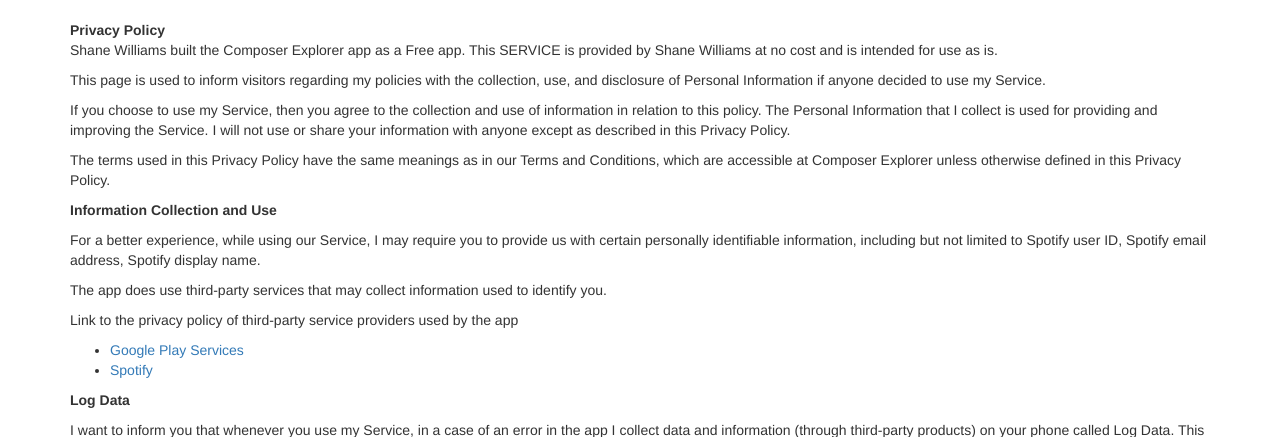
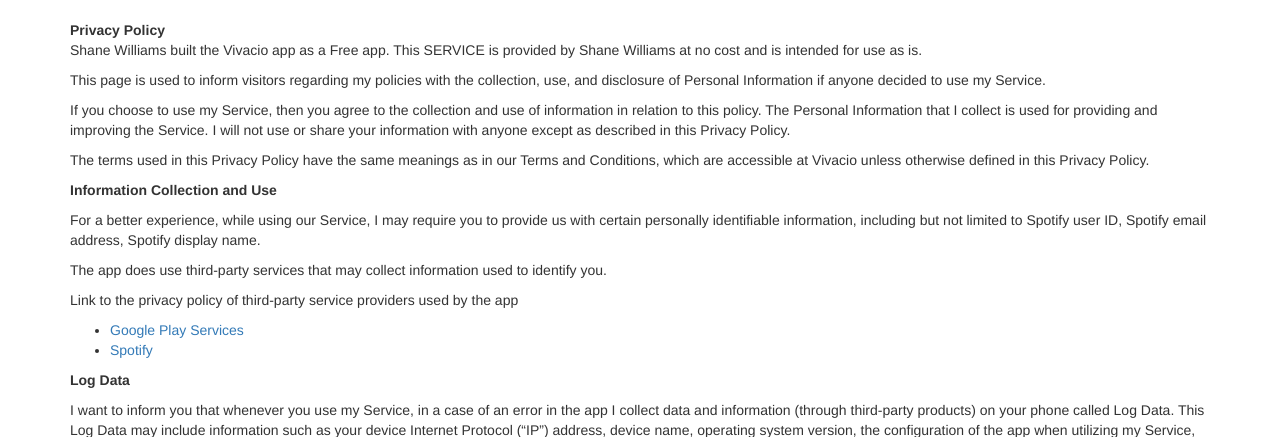
Before and after one commit to shanewilliams29/vivacio, a Python web app: template server/app/templates/privacy.html in a window 1280 px wide. Shown: the part 66-503 px from the top of the page. Run offline with Jinja, Linux system fonts and the light colour scheme; the template is opened without the code that fills it, so the values that code supplies are empty; some libraries are stand-ins or nearby versions.

Commit message:
Change composer explorer to vivacio

```diff
--- a/client/public/index.html
+++ b/client/public/index.html
@@ -5,11 +5,11 @@
     <meta http-equiv="X-UA-Compatible" content="IE=edge">
     <meta name="viewport" content="width=device-width,initial-scale=1.0">
     <link rel="icon" href="<%= BASE_URL %>favicon.ico">
-    <title>Composer Explorer</title>
+    <title>Vivacio</title>
   </head>
   <body>
     <noscript>
-      <strong>We're sorry but Composer Explorer doesn't work properly without JavaScript enabled. Please enable it to continue.</strong>
+      <strong>We're sorry but Vivacio doesn't work properly without JavaScript enabled. Please enable it to continue.</strong>
     </noscript>
     <div id="app"></div>
     <!-- built files will be auto injected -->
--- a/client/src/components/global/SpotifyPlayer.vue
+++ b/client/src/components/global/SpotifyPlayer.vue
@@ -94,7 +94,7 @@ export default {
 
             // eslint-disable-next-line
             window.player = new Spotify.Player({
-                name: "Composer Explorer",
+                name: "Vivacio",
                 getOAuthToken: (cb) => {
                     cb(this.$auth.clientToken);
                 },
--- a/client/src/components/mobile/MobileFooter.vue
+++ b/client/src/components/mobile/MobileFooter.vue
@@ -84,7 +84,7 @@ export default {
     },
     makeToast() {
       this.$bvToast.toast(`Get the App on Google Play Store`, {
-        href: 'https://play.google.com/store/apps/details?id=com.app.composerexplorer',
+        href: 'https://play.google.com/store/apps/details?id=com.app.vivacio',
         title: 'App available for Android',
         toaster: 'b-toaster-bottom-full',
         solid: true,
--- a/client/src/components/mobile/MobileWelcomeOverlay.vue
+++ b/client/src/components/mobile/MobileWelcomeOverlay.vue
@@ -4,7 +4,7 @@
       <div id="welcome" class="jumbotron overlay">
         <div class="container content disable-scrollbars">
           <h1>
-            <img :src="logoURL" class="d-inline-block align-top logo" alt="Composer Explorer" height="60px" />
+            <img :src="logoURL" class="d-inline-block align-top logo" alt="Vivacio" height="60px" />
           </h1>
           <h4>Welcome to your Classical Music Portal.</h4>
           <p class="lead">
--- a/client/src/components/modals/PatreonBanner.vue
+++ b/client/src/components/modals/PatreonBanner.vue
@@ -1,7 +1,7 @@
 <template>
 	<div v-show="showBanner && !$view.mobile" class="patreon-banner">
 		<div class="container">
-			<p class="patreon">Help with Composer Explorer's development and hosting costs. <a href="https://www.patreon.com/composerexplorer" target="_blank" class="patreon-link">Support us on Patreon! </a><a class="patreonclosebtn" @click="toggleBanner()">&times;</a></p>
+			<p class="patreon">Help with Vivacio's development and hosting costs. <a href="https://www.patreon.com/vivacio" target="_blank" class="patreon-link">Support us on Patreon! </a><a class="patreonclosebtn" @click="toggleBanner()">&times;</a></p>
 		</div>
 	</div>
 </template>
--- a/client/src/components/modals/WelcomeOverlay.vue
+++ b/client/src/components/modals/WelcomeOverlay.vue
@@ -4,7 +4,7 @@
       <div id="welcome" class="jumbotron overlay">
         <div class="container">
           <h1>
-            <img :src="logoURL" class="d-inline-block align-top logo" alt="Composer Explorer" height="60px" />
+            <img :src="logoURL" class="d-inline-block align-top logo" alt="Vivacio" height="60px" />
           </h1>
           <p class="lead">
             Welcome to your Classical Music Portal. Explore composers from the Medieval to the present. <br />
--- a/client/src/views/MobileSearch.vue
+++ b/client/src/views/MobileSearch.vue
@@ -166,7 +166,7 @@ export default {
     },
     // makeToast() {
     //   this.$bvToast.toast(`Get the App on Play Store`, {
-    //     href: 'https://play.google.com/store/apps/details?id=com.app.composerexplorer',
+    //     href: 'https://play.google.com/store/apps/details?id=com.app.vivacio',
     //     title: 'App available for Android',
     //     toaster: 'b-toaster-bottom-full',
     //     solid: true,
--- a/server/app/__init__.py
+++ b/server/app/__init__.py
@@ -20,10 +20,7 @@ cache = Cache()
 moment = Moment()
 bootstrap = Bootstrap4()
 migrate = Migrate()
-# log = logging.Client(project='composer-explorer')
-
 sp = SpotifyAPI(Config.SPOTIFY_CLIENT_ID, Config.SPOTIFY_CLIENT_SECRET, Config.SPOTIFY_REDIRECT_URL)
-# twilio = Client(Config.TWILIO_SID, Config.TWILIO_AUTH_TOKEN)
 
 
 def create_app(config_class=Config):
--- a/server/app/spotify.py
+++ b/server/app/spotify.py
@@ -63,7 +63,7 @@ class SpotifyAPI(object):
             'Content-Type': 'application/json',
             'Authorization': 'Bearer {}'.format(session['spotify_token']),
         }
-        data = '{"name":"' + new_playlist + '","description":"Playlist created with ComposerExplorer.com"}'
+        data = '{"name":"' + new_playlist + '","description":"Playlist created with Vivacio.app"}'
         response = requests.post('https://api.spotify.com/v1/users/' + userid + '/playlists', headers=headers, data=data)
         return response
 
--- a/server/app/static/assetlinks.json
+++ b/server/app/static/assetlinks.json
@@ -5,7 +5,7 @@
     ],
     "target": {
       "namespace": "android_app",
-      "package_name": "com.app.composerexplorer",
+      "package_name": "com.app.vivacio",
       "sha256_cert_fingerprints": [
         "C4:3C:B1:A0:68:36:B6:07:45:E3:EB:6F:11:35:4C:CA:4B:78:38:28:5F:35:70:30:31:00:C3:70:EA:47:34:6C",
         "8D:DB:47:0F:B5:58:7A:51:B4:6E:47:DA:84:64:11:09:81:C4:35:03:BB:BF:86:79:05:C8:5D:B0:22:AB:6A:C1",
--- a/server/app/templates/_navbar.html
+++ b/server/app/templates/_navbar.html
@@ -15,7 +15,7 @@ img{
   <div class="container">
     <div class="navbar-header">
       <a href="/">
-        <img src="https://usc1.contabostorage.com/a36ba68caf9842799883275ab3ad3a88:composer-explorer.bucket/static/assets/logo.png" class="d-inline-block align-top logo" alt="Composer Explorer" height="40px"/>
+        <img src="https://usc1.contabostorage.com/a36ba68caf9842799883275ab3ad3a88:composer-explorer.bucket/static/assets/logo.png" class="d-inline-block align-top logo" alt="Vivacio" height="40px"/>
       </a>
     </div>
   </div>
--- a/server/app/templates/base.html
+++ b/server/app/templates/base.html
@@ -18,7 +18,7 @@
 {% endblock %}
 
 {% block title %}
-    {% if title %}{{ title }} - Composer Explorer{% else %}Welcome to Composer Explorer{% endif %}
+    {% if title %}{{ title }} - Vivacio{% else %}Welcome to Vivacio{% endif %}
 {% endblock %}
 
 {% block navbar %}
--- a/server/app/templates/privacy.html
+++ b/server/app/templates/privacy.html
@@ -23,14 +23,14 @@ img{
   <div class="container">
     <div class="navbar-header">
       <a href="/">
-        <img src="https://usc1.contabostorage.com/a36ba68caf9842799883275ab3ad3a88:composer-explorer.bucket/static/assets/logo.png" class="d-inline-block align-top logo" alt="Composer Explorer" height="40px"/>
+        <img src="https://usc1.contabostorage.com/a36ba68caf9842799883275ab3ad3a88:composer-explorer.bucket/static/assets/logo.png" class="d-inline-block align-top logo" alt="Vivacio" height="40px"/>
       </a>
     </div>
   </div>
 </nav>
 <div class="container">
     <strong>Privacy Policy</strong> <p>
-                  Shane Williams built the Composer Explorer app as
+                  Shane Williams built the Vivacio app as
                   a Free app. This SERVICE is provided by
                   Shane Williams at no cost and is intended for use as
                   is.
@@ -47,7 +47,7 @@ img{
                 </p> <p>
                   The terms used in this Privacy Policy have the same meanings
                   as in our Terms and Conditions, which are accessible at
-                  Composer Explorer unless otherwise defined in this Privacy Policy.
+                  Vivacio unless otherwise defined in this Privacy Policy.
                 </p> <p><strong>Information Collection and Use</strong></p> <p>
                   For a better experience, while using our Service, I
                   may require you to provide us with certain personally
```
Also changed, not shown: client/src/components/global/NavBar.vue (+10 -10 lines), README.md.
